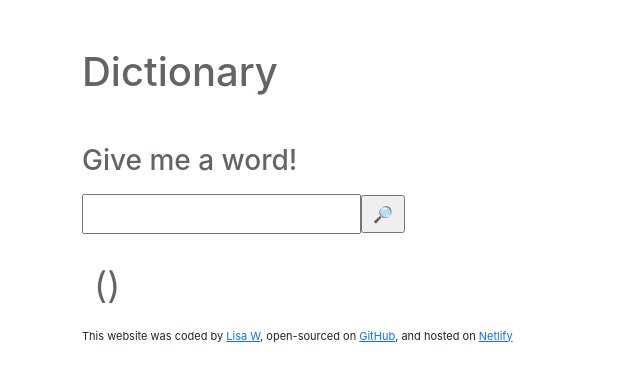
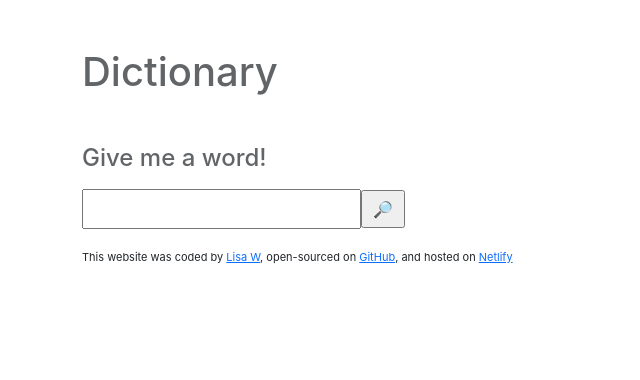
Before and after one commit to lswitkowski/react-dictionary-app, a React (Create React App) app: page / in a window 1280 px wide. Shown: the top 380 px of the page, without its empty margins (0-640 px from the left). Built offline with nearby package versions, Linux system fonts and the light colour scheme.

Commit message:
Call definitions array

```diff
--- a/src/Dictionary.css
+++ b/src/Dictionary.css
@@ -2,7 +2,7 @@
 h1{text-align: left;
 opacity: 0.7;}
 
-h3{
+h4{
     text-align: left;
     opacity: 0.7;
 
--- a/src/Dictionary.js
+++ b/src/Dictionary.js
@@ -5,7 +5,7 @@ import Results from "./Results";
 
 export default function Dictionary(){
 let [keyword, setKeyword]= useState("");
-let [results, setResults]= useState({});
+let [results, setResults]= useState("");
 
 function handleKeywordChange(event){
     setKeyword(event.target.value);
@@ -27,7 +27,7 @@ function handleResponse(response){
     return (
       <div className="dictionary">
         <h1 className="mt-5">Dictionary</h1>
-        <h3 className="mt-5">Give me a word!</h3>
+        <h4 className="mt-5">Give me a word!</h4>
         <form className="mt-3" onSubmit={search}>
           <input
             type="search"
@@ -37,6 +37,7 @@ function handleResponse(response){
           />
           <input type="submit" className="submit" value="&#128270;" />
         </form>
+
         <Results results={results} />
       </div>
     );}
--- /dev/null
+++ b/src/Meaning.js
@@ -0,0 +1,13 @@
+import React from "react";
+
+
+export default function Meaning(props) {
+  return (
+    <div className="Meaning">
+      <p>{props.meanings.definition}</p>
+            <p>
+              {props.meanings.example}
+            </p>
+          </div>
+  );
+}
--- a/src/Results.js
+++ b/src/Results.js
@@ -1,16 +1,33 @@
 import React from "react";
+import Meaning from "./Meaning";
 import "./Results.css";
 
-export default function Results(props){
-if(props.results){
-    return <div className="container">
-        <div className="searchWord mt-4">
+export default function Results(props) {
+  if (props.results) {
+    return (
+
+        <div className="container">
+        <div className="searchWord mt-4 mb-3">
           <span className="word">{props.results.word}</span>
-          <span className="phonetic"> ({props.results.phonetic})</span>
+          <span className="phonetic"> {props.results.phonetic}</span>
         </div>
-        <div className="definitionWord">
 
-          <div className="meaning">{props.results.meanings}</div>
-        </div>
-      </div>
-    ;} else {return null;}}
+      <div className="Results">
+
+        {props.results.meanings.map(function (meaning, index) {
+          return (
+
+            <section key={index}>
+              <Meaning meanings={meaning} />
+            </section>
+          );
+
+        })}
+      </div></div>
+    );
+  }
+
+  else {
+    return null;
+  }
+}
```
